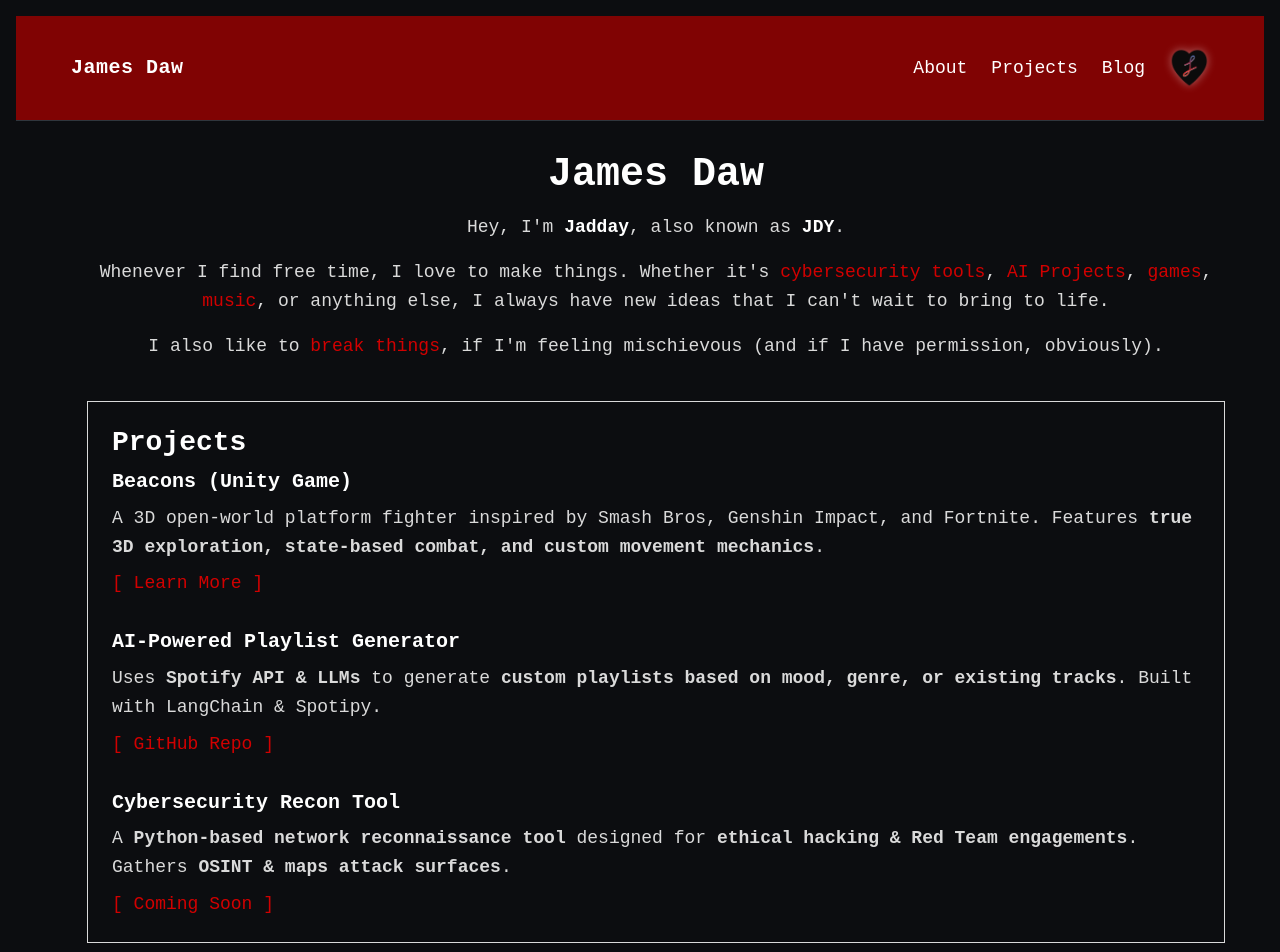
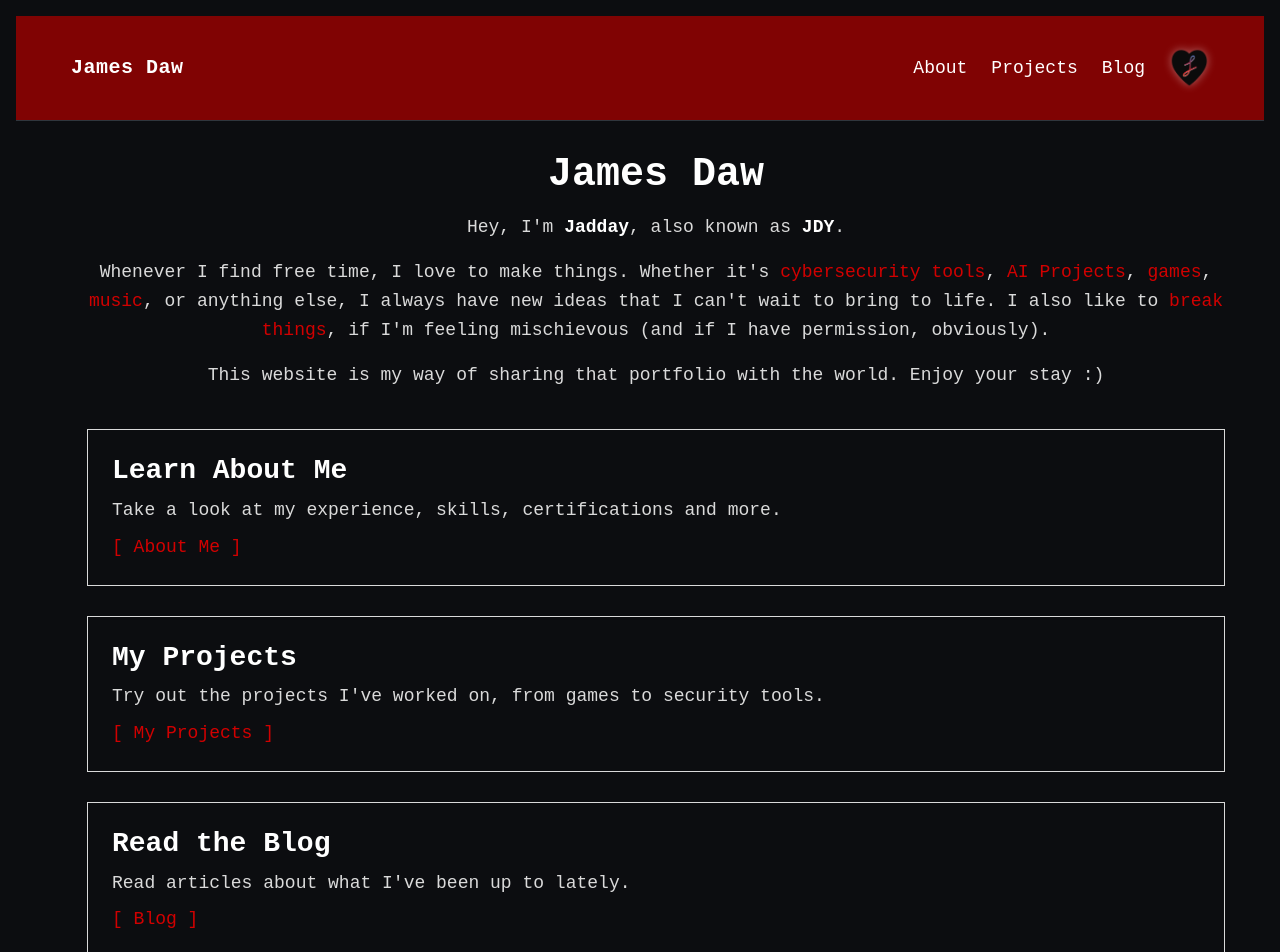
Before and after one commit to Jadday/jdy-portfolio, a Next.js app: page / in a window 1280 px wide. Shown: the top 952 px of the page. Built offline with nearby package versions, Linux system fonts and the light colour scheme.

Commit message:
Finish MVP homepage content

```diff
--- a/app/page.tsx
+++ b/app/page.tsx
@@ -18,56 +18,42 @@ export default function Home() {
           Whenever I find free time, I love to make things. Whether it&apos;s {" "}
           <Link href="/" className="text-terminalRed body-link">cybersecurity tools</Link>, <Link href="/" className="text-terminalRed body-link">AI Projects</Link>,{" "}
           <Link href="/" className="text-terminalRed body-link">games</Link>, <Link href="/" className="text-terminalRed body-link">music</Link>, or anything else, I always
-          have new ideas that I can&apos;t wait to bring to life.
+          have new ideas that I can&apos;t wait to bring to life. I also like to <Link href="/" className="text-terminalRed body-link">break things</Link>, if I&apos;m feeling mischievous (and if I have permission, obviously).
         </p>
         <p className="mt-4 text-lg">
-          I also like to <Link href="/" className="text-terminalRed body-link">break things</Link>, if I&apos;m feeling mischievous (and if I have permission, obviously).
+          This website is my way of sharing that portfolio with the world. Enjoy your stay :)
         </p>
+
       </section>
 
-      {/* PORTFOLIO SECTION */}
       <section className="terminal-box">
-        <h2 className="text-3xl font-bold mb-6">Projects</h2>
+        <h2 className="text-3xl font-bold mb-6">Learn About Me</h2>
+        <p className="text-lg">
+          Take a look at my experience, skills, certifications and more.
+        </p>
+        <Link href="/about" className="text-terminalRed body-link text-lg mt-2 inline-block">
+            [ About Me ]
+         </Link>
+      </section>
 
-        <ul className="space-y-8">
-          {/* Project 1 */}
-          <li>
-            <h3 className="text-2xl font-bold text-terminalRed">Beacons (Unity Game)</h3>
-            <p className="mt-2 text-lg">
-              A 3D open-world platform fighter inspired by Smash Bros, Genshin
-              Impact, and Fortnite. Features <strong>true 3D exploration, state-based
-              combat, and custom movement mechanics</strong>.
-            </p>
-            <Link href="#" className="text-terminalRed body-link text-lg mt-2 inline-block">
-              [ Learn More ]
-            </Link>
-          </li>
+      <section className="terminal-box">
+        <h2 className="text-3xl font-bold mb-6">My Projects</h2>
+        <p className="text-lg">
+          Try out the projects I&apos;ve worked on, from games to security tools.
+        </p>
+        <Link href="/projects" className="text-terminalRed body-link text-lg mt-2 inline-block">
+            [ My Projects ]
+         </Link>
+      </section>
 
-          {/* Project 2 */}
-          <li>
-            <h3 className="text-2xl font-bold text-terminalRed">AI-Powered Playlist Generator</h3>
-            <p className="mt-2 text-lg">
-              Uses <strong>Spotify API & LLMs</strong> to generate <strong>custom playlists based on
-              mood, genre, or existing tracks</strong>. Built with LangChain & Spotipy.
-            </p>
-            <Link href="#" className="text-terminalRed body-link text-lg mt-2 inline-block">
-              [ GitHub Repo ]
-            </Link>
-          </li>
-
-          {/* Project 3 */}
-          <li>
-            <h3 className="text-2xl font-bold text-terminalRed">Cybersecurity Recon Tool</h3>
-            <p className="mt-2 text-lg">
-              A <strong>Python-based network reconnaissance tool</strong> designed for
-              <strong> ethical hacking & Red Team engagements</strong>. Gathers <strong>OSINT &
-              maps attack surfaces</strong>.
-            </p>
-            <Link href="#" className="text-terminalRed body-link text-lg mt-2 inline-block">
-              [ Coming Soon ]
-            </Link>
-          </li>
-        </ul>
+      <section className="terminal-box">
+        <h2 className="text-3xl font-bold mb-6">Read the Blog</h2>
+        <p className="text-lg">
+          Read articles about what I&apos;ve been up to lately.
+        </p>
+        <Link href="/blog" className="text-terminalRed body-link text-lg mt-2 inline-block">
+            [ Blog ]
+         </Link>
       </section>
     </div>
   );
```
